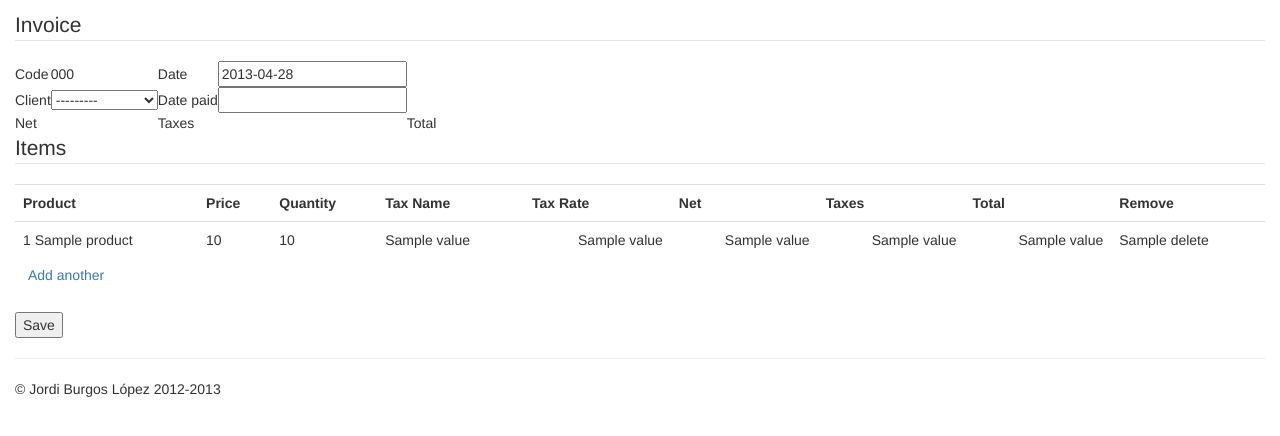
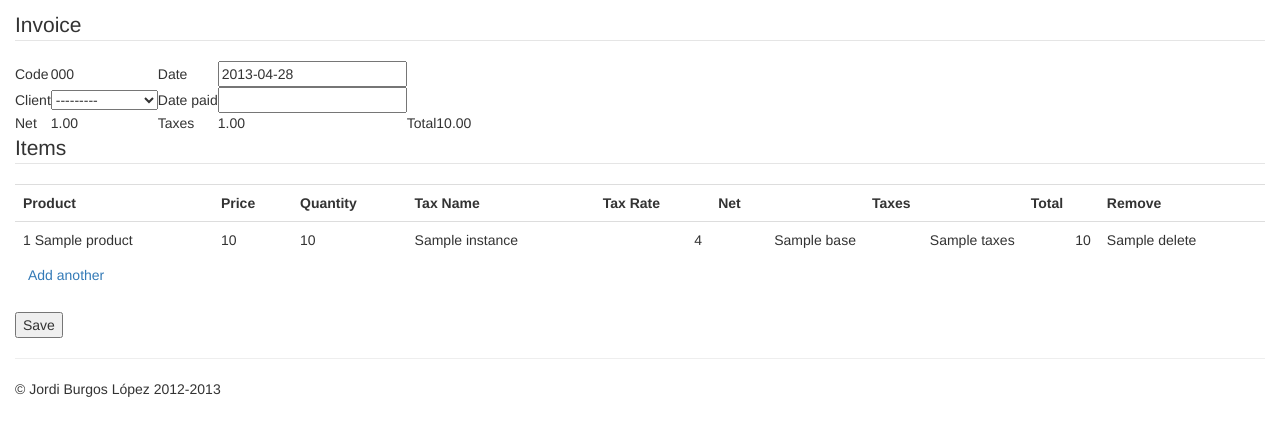
Before and after one commit to jmaister/orderproject, a Django app: template order/templates/order/invoice_form.html in a window 1280 px wide. Shown: the part 50-486 px from the top of the page. Run offline with Django 3.2, Linux system fonts and the light colour scheme; tables that the repository leaves empty hold one stand-in row (values such as "Sample post"); the template is opened without the code that fills it: values that come from a table or form of the project are taken from there, most other values are stand-ins (such as "Sample title", 1, 10 or a date in 2020); parts of the project's set-up code (start-up, migrations or seed data) failed here and were passed over; some libraries are stand-ins or nearby versions.

Commit message:
Remove selected taxes from request and assign on save.

```diff
--- a/order/models.py
+++ b/order/models.py
@@ -108,8 +108,8 @@ class InvoiceItem(BaseModel):
     quantity = models.DecimalField(max_digits=10, decimal_places=0)
 
     base = models.DecimalField(max_digits=10, decimal_places=2, default=0, editable=False)
-    tax_name = models.CharField(max_length=500)
-    tax_rate = models.DecimalField(max_digits=5, decimal_places=2)
+    tax_name = models.CharField(max_length=500, editable=False)
+    tax_rate = models.DecimalField(max_digits=5, decimal_places=2, editable=False)
     taxes = models.DecimalField(max_digits=10, decimal_places=2, default=0, editable=False)
     total = models.DecimalField(max_digits=10, decimal_places=2, default=0, editable=False)
 
@@ -124,7 +124,7 @@ class InvoiceItem(BaseModel):
 
     def calculate(self):
         # Change to multiple taxes
-        if self.tax_rate is None or self.tax_rate == 0:
+        if not self.tax_rate or not self.tax_rate:
             self.tax_name = self.product.tax.name
             self.tax_rate = self.product.tax.rate
 
--- a/order/static/js/invoice.js
+++ b/order/static/js/invoice.js
@@ -100,8 +100,6 @@ $(document).ready(function() {
         update_invoice_row(row);
     });
 
-    update_all();
-
 });
 
 
--- a/order/templates/order/invoice_form.html
+++ b/order/templates/order/invoice_form.html
@@ -44,9 +44,9 @@
                 <td>{{form.date_paid.label}}</td><td>{{form.date_paid}}</td>
             </tr>
             <tr>
-                <td>Net</td><td class="total"><span id="base" class="uneditable-input">&nbsp;</span></td>
-                <td>Taxes</td><td class="total"><span id="taxes" class="uneditable-input">&nbsp;</span></td>
-                <td>Total</td><td class="total"><span id="total" class="uneditable-input">&nbsp;</span></td>
+                <td>Net</td><td class="total"><span id="base" class="uneditable-input">{{object.base|default:''}}</span></td>
+                <td>Taxes</td><td class="total"><span id="taxes" class="uneditable-input">{{object.taxes|default:''}}</span></td>
+                <td>Total</td><td class="total"><span id="total" class="uneditable-input">{{object.total|default:''}}</span></td>
             </tr>
         </table>
 
@@ -75,16 +75,14 @@
                       <td>{{f.price.errors.as_ul}}{{f.price|add_class:"input-small"}}</td>
                       <td>{{f.quantity.errors.as_ul}}{{f.quantity|add_class:"input-small"}}</td>
                       <td class="field-tax_name">
-                          <span>{{f.tax_name.value|default_if_none:''}}</span>
-                          {{f.tax_name.as_hidden}}
+                          <span>{{f.instance.tax_name|default_if_none:''}}</span>
                       </td>
                       <td class="numberfield field-tax_rate">
-                          <span>{{f.tax_rate.value|default_if_none:''}}</span>
-                          {{f.tax_rate.as_hidden}}
+                          <span>{{f.instance.tax_rate|default_if_none:''}}</span>
                       </td>
-                      <td class="numberfield field-base"><span>{{f.base.value}}</span></td>
-                      <td class="numberfield field-taxes"><span>{{f.taxes.value}}</span></td>
-                      <td class="numberfield field-total"><span>{{f.total.value}}</span></td>
+                      <td class="numberfield field-base"><span>{{f.instance.base|default_if_none:''}}</span></td>
+                      <td class="numberfield field-taxes"><span>{{f.instance.taxes|default_if_none:''}}</span></td>
+                      <td class="numberfield field-total"><span>{{f.instance.total|default_if_none:''}}</span></td>
                       <td>{{f.DELETE}}</td>
                   </tr>
              {% endfor %}
```
